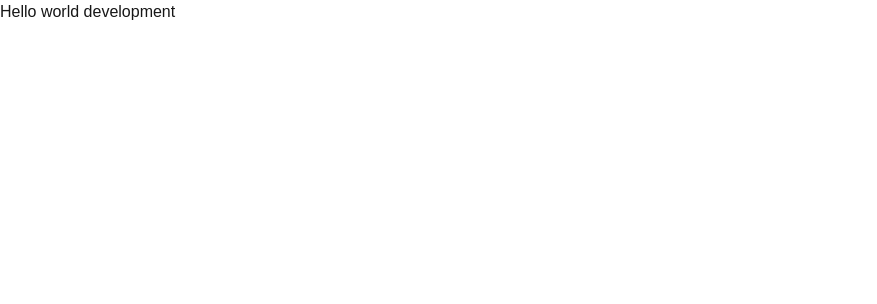
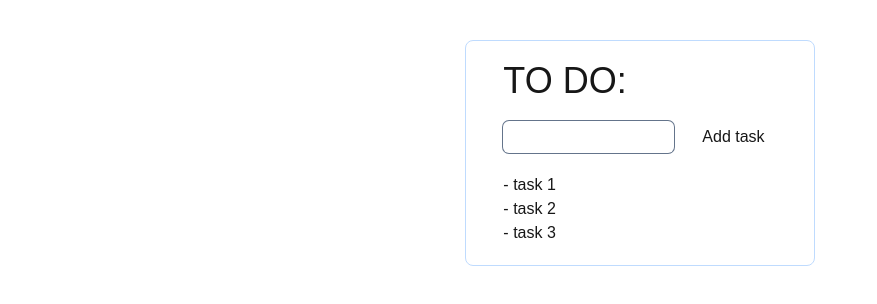
Before and after one commit to nnerb/next-mysql-docker, a Next.js app: page / in a window 1280 px wide. Shown: the top 304 px of the page, without its empty margins (0-877 px from the left). Built offline with nearby package versions, Linux system fonts and the light colour scheme.

Commit message:
create todo template with add todo  function

```diff
--- a/app/page.tsx
+++ b/app/page.tsx
@@ -1,7 +1,76 @@
+"use client"
+
+import { FormEvent, useState } from "react";
+
 export default function Home() {
+
+  const todosData = [
+    { id: 1, task: "task 1", complete: false },
+    { id: 2, task: "task 2", complete: false },
+    { id: 3, task: "task 3", complete: false },
+  ]
+
+  const [task, setTask] = useState("")
+  const [todos, setTodos] = useState(todosData)
+
+  const handleAddTodo = (e: FormEvent<HTMLFormElement>) => {
+    e.preventDefault(); // Prevent form from reloading the page
+
+    if (task.trim() === "") return; // Avoid adding empty tasks
+
+    const newTodo = {
+      id: todos.length + 1,
+      task,
+      complete: false,
+    };
+
+    console.log(([...todos, newTodo]))
+    setTodos([...todos, newTodo]); // Add the new todo to the list
+    setTask(""); // Clear the input field
+  };
+
   return (
-   <div>
-      <p>Hello world {process.env.NODE_ENV}</p>
-   </div>
+   <main className="flex flex-col items-center border border-blue-200 mx-auto max-w-[350px] mt-10 rounded-lg">
+    <div className="p-5 flex flex-col gap-5">
+      <h1 className="text-4xl">TO DO:</h1>
+      <form className="flex gap-4" onSubmit={handleAddTodo}>
+        <input
+          type="text"
+          onChange={(e) => setTask(e.target.value) }
+          className="
+            text-black text-xs py-1 px-2
+             ring-1 ring-slate-500  outline-0
+             focus:ring-slate-600 rounded-md
+          "
+          value={task}
+          name="task"
+        />
+        <button
+          className="
+            py-1 px-3 ring-1 ring-white rounded-md duration-300
+            hover:bg-gray-800
+          "
+          type="submit"
+          >
+          Add task
+        </button>
+      </form>
+      <ul className="text-center">
+
+        { todos.length > 0
+          ? todos.map((todo) => (
+            <li
+              key={todo.id}
+              className="flex items-center gap-1"
+            >
+              <p>- {todo.task}</p>
+            </li>
+          ))
+
+          : <p>No todos yet..</p>
+        }
+      </ul>
+    </div>
+   </main>
   );
 }
```
